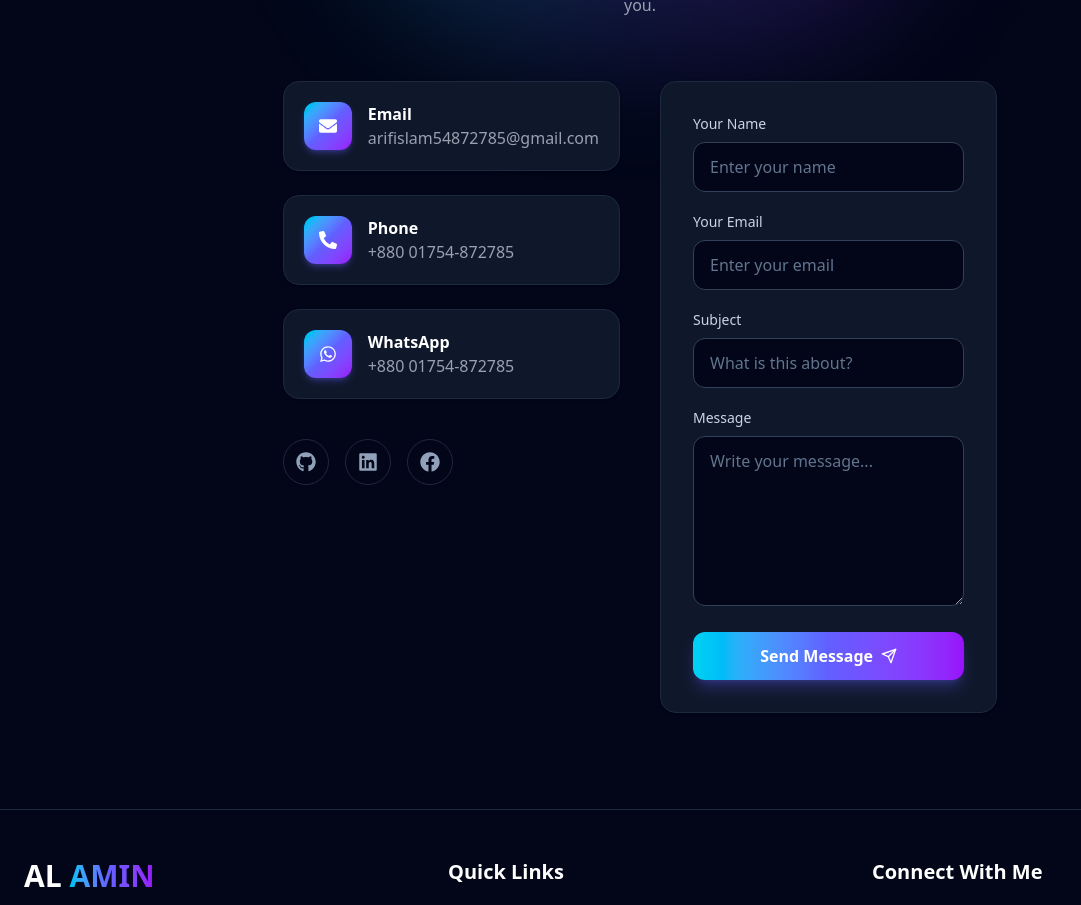
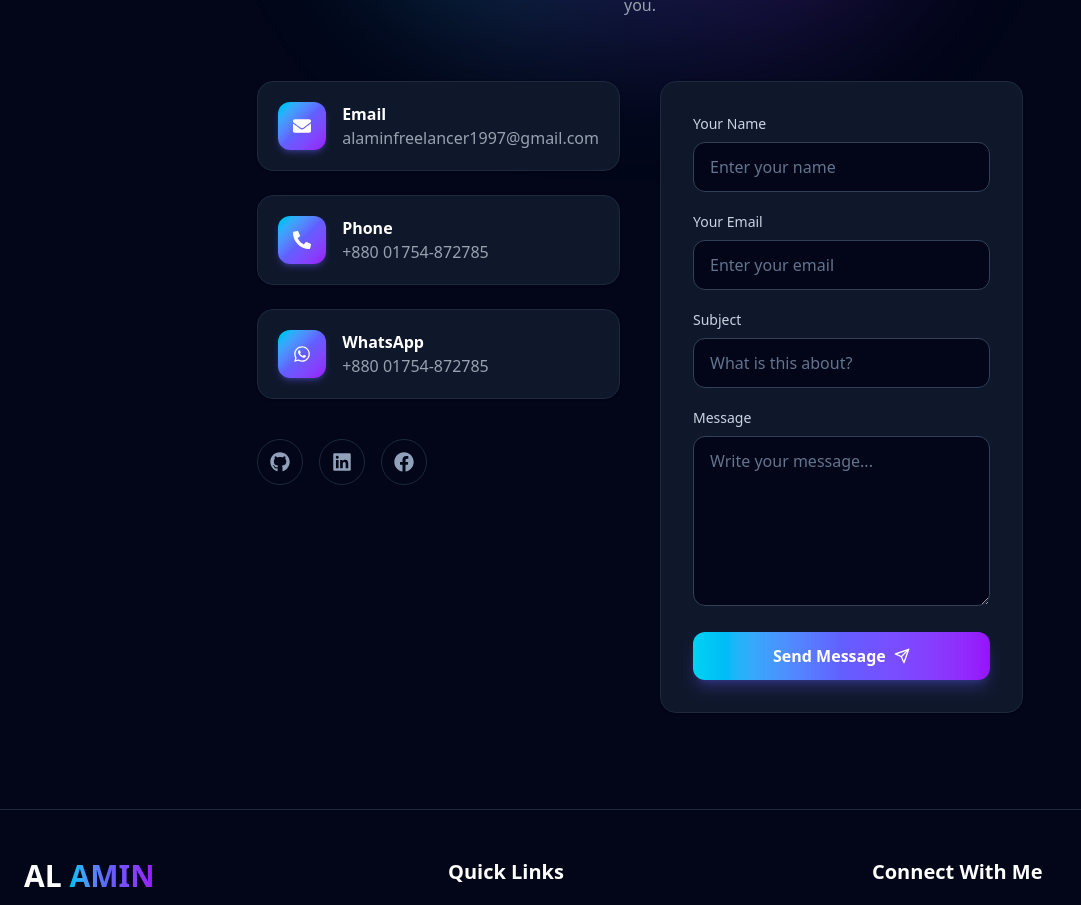
Before and after one commit to arifislam121416/alamin-dev, a Next.js app: page / in a window 1280 px wide. Shown: the part 6956-7861 px from the top of the page, without its empty margins (0-1081 px from the left). Built offline with nearby package versions, Linux system fonts and the light colour scheme.

Commit message:
email chanege

```diff
--- a/src/components/Contact.jsx
+++ b/src/components/Contact.jsx
@@ -26,8 +26,8 @@ const contactMethods = [
   {
     icon: FaEnvelope,
     label: "Email",
-    value: "arifislam54872785@gmail.com",
-    href: "mailto:arifislam54872785@gmail.com",
+    value: "alaminfreelancer1997@gmail.com",
+    href: "mailto:alaminfreelancer1997@gmail.com",
   },
 
   {
```
